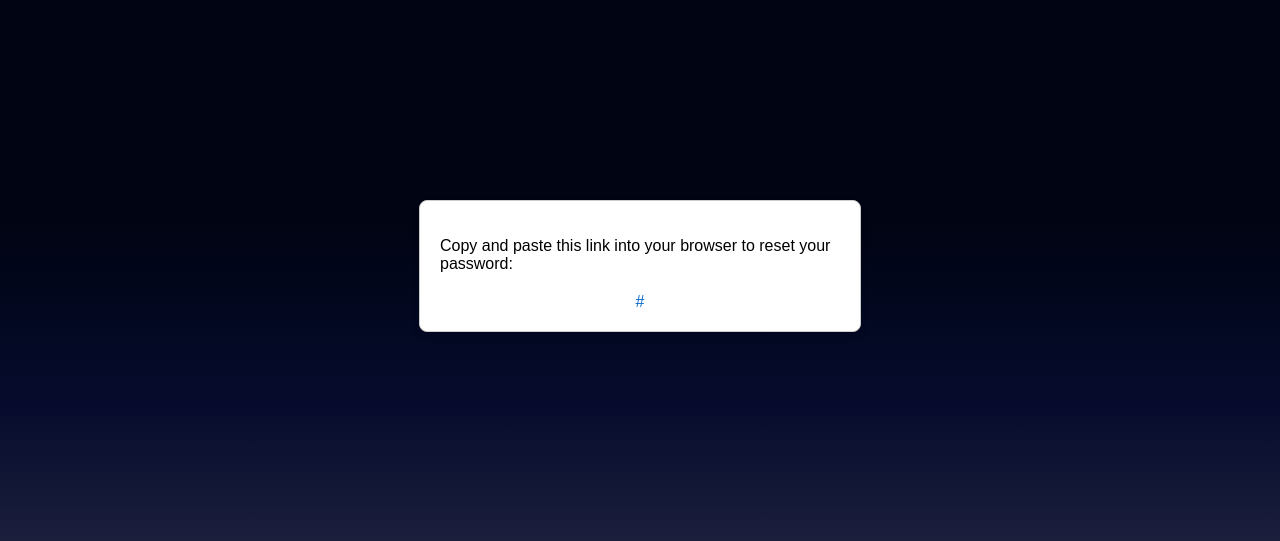
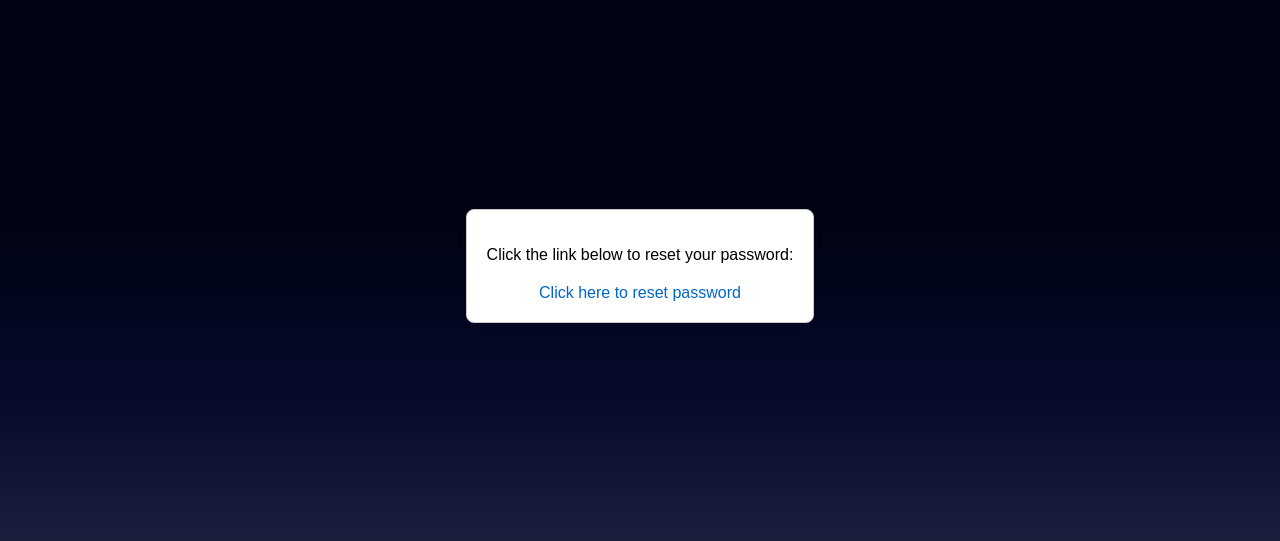
Before and after one commit to aidendowling/GTMoviesApp, a Django app: template accounts/templates/show_reset_link.html in a window 1280 px wide. Shown: the part 134-675 px from the top of the page. Run offline with Django 5.2, Linux system fonts and the light colour scheme; the template is opened without the code that fills it: most values are stand-ins (such as "Sample title", 1, 10 or a date in 2020).

Commit message:
Fixed reset password front end bug with link

```diff
--- a/accounts/templates/show_reset_link.html
+++ b/accounts/templates/show_reset_link.html
@@ -9,7 +9,7 @@
         body {
             font-family: Arial, sans-serif;
             background: linear-gradient(180deg, rgb(0, 4, 19) 45%, rgba(6,11,45,1) 67%, rgba(46,49,74,1) 100%);
-  z-index: -99;
+            z-index: -99;
             margin: 0;
             padding: 0;
             display: flex;
@@ -83,9 +83,9 @@
 <body>
     <div class="container">
         {% if reset_link %}
-            <p>Copy and paste this link into your browser to reset your password:</p>
+            <p>Click the link below to reset your password:</p>
             <div class="link-container">
-                <a href="{{ reset_link }}" class="reset-link">{{ reset_link }}</a>
+                <a href="{{ reset_link }}" class="reset-link">Click here to reset password</a>
             </div>
         {% else %}
             <p class="error-message">No reset link available.</p>
```
